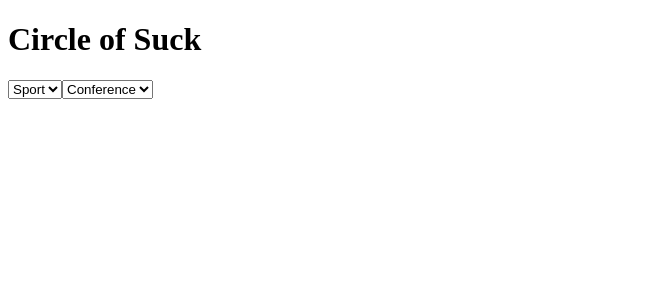
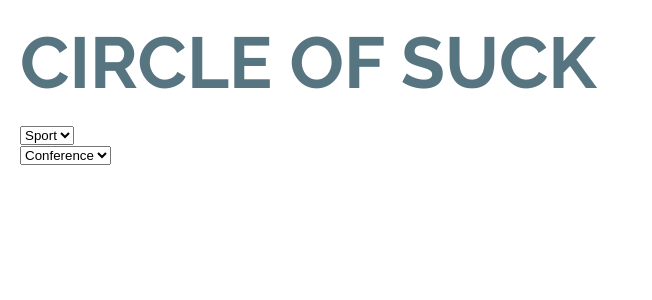
Before and after one commit to brandonchinn178/circle-of-suck, a Django app: template circle_suck/templates/home.html in a window 1280 px wide. Shown: the top 300 px of the page, without its empty margins (0-652 px from the left). Run offline with Django 3.2, Linux system fonts and the light colour scheme; the template is opened without the code that fills it, so the values that code supplies are empty; style sheets or scripts are compiled from the project's sources.

Commit message:
homepage style

```diff
--- a/circle_suck/static/sass/base.scss
+++ b/circle_suck/static/sass/base.scss
@@ -0,0 +1,23 @@
+html, body, div, span, h1, h2, h3, h4, h5, h6,
+p, a, ul, li, label, form, input, textarea,
+header, footer, td, th, pre {
+    color: #577580;
+    font-family: "Raleway", sans-serif;
+    font-weight:600;
+    box-sizing: border-box; // padding included in width
+    margin: 0;
+    padding: 0;
+}
+h1 {
+    font-size: 72px;
+    font-weight: bold;
+    text-transform: uppercase;
+}
+header {
+	margin-bottom: 20px;
+}
+body {
+	padding: 20px;
+	width: 100%;
+	min-width: 500px;
+}
--- a/circle_suck/templates/base.html
+++ b/circle_suck/templates/base.html
@@ -5,14 +5,21 @@
     <meta charset="utf-8">
     <title>Circle of Suck</title>
     <link rel="icon" type="image/png" href="{% static 'img/favicon.png' %}">
+    <link href="https://fonts.googleapis.com/css?family=Raleway:600,700" rel="stylesheet">
     {% add_style "base.css" %}
     {% add_script "vendor/jquery-1.11.2.min.js" %}
     {% block head %}{% endblock %}
 </head>
 {% spaceless %}
     <body>
+	    <header>
+	    	<h1> Circle of Suck </h1>
+	    	{% block header %}
+	    	{% endblock %}
+	    </header>
         <div class="content">
-            {% block content %}{% endblock %}
+            {% block content %}
+            {% endblock %}
         </div>
     </body>
 {% endspaceless %}
--- a/circle_suck/templates/home.html
+++ b/circle_suck/templates/home.html
@@ -6,13 +6,13 @@
 {% endblock %}
 
 {% block content %}
-	<h1> Circle of Suck </h1>
 	<div class='dropdown'>
 		<select class='sport'>
 			<option value="0">Sport</option>
 
-
 		</select>
+	</div>
+	<div class='dropdown'>
 		<select class='conference'>
 			<option value="0">Conference</option>
 
```
